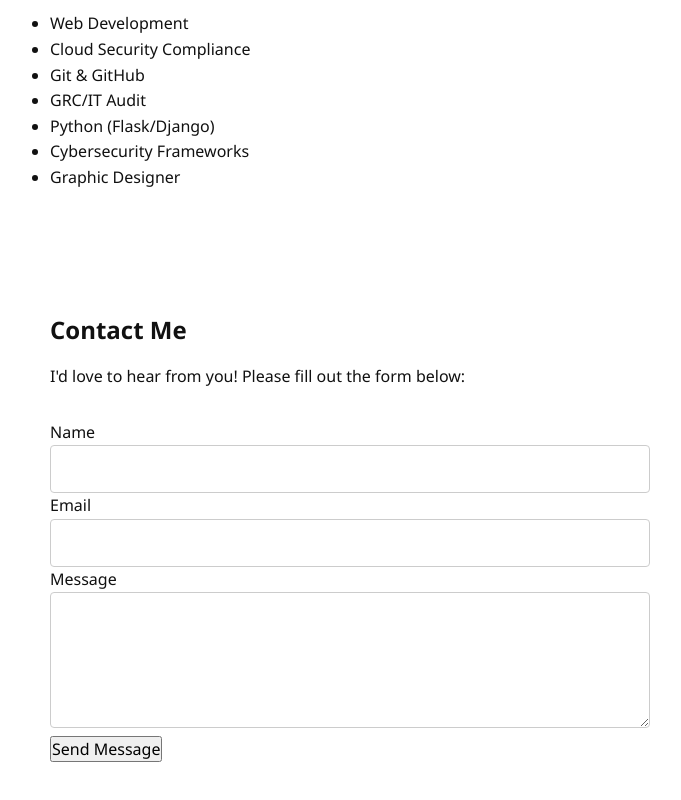
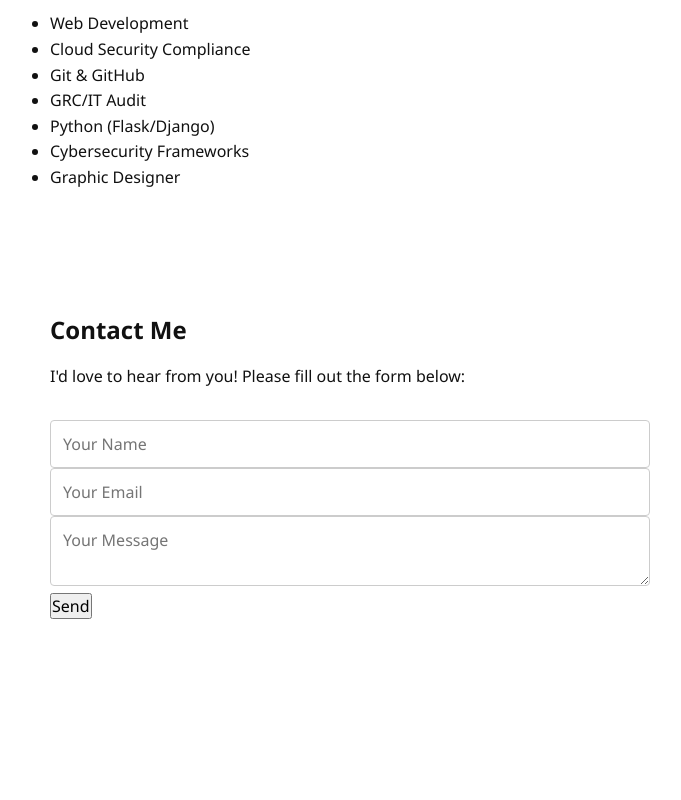
Before and after one commit to GiddyKobby/gideon-portfolio, a React (Vite) app: page / in a window 1280 px wide. Shown: the part 1632-2432 px from the top of the page, without its empty margins (60-741 px from the left). Built offline with nearby package versions, Linux system fonts and the light colour scheme.

Commit message:
Fixed Netlify form detection and redirect

```diff
--- a/index.html
+++ b/index.html
@@ -13,14 +13,14 @@
 <!-- Open Graph (Facebook, LinkedIn) -->
 <meta property="og:title" content="Gideon Osei Acheampong | Robotics & AI Portfolio" />
 <meta property="og:description" content="Explore Gideon's portfolio – showcasing projects, skills, education and experience in AI and Robotics." />
-<meta property="og:image" content="https://yourdomain.netlify.app/preview.png" />
-<meta property="og:url" content="https://yourdomain.netlify.app/" />
+<meta property="og:image" content="https://giddykobby.netlify.app/preview.png" />
+<meta property="og:url" content="https://giddykobby.netlify.app/" />
 <meta property="og:type" content="website" />
 
 <!-- Twitter Preview -->
 <meta name="twitter:title" content="Gideon Osei Acheampong | Robotics & AI Portfolio" />
 <meta name="twitter:description" content="A clean and professional portfolio in Robotics and AI." />
-<meta name="twitter:image" content="https://yourdomain.netlify.app/preview.png" />
+<meta name="twitter:image" content="https://giddykobby.netlify.app/preview.png" />
 <meta name="twitter:card" content="summary_large_image" />
 <!-- etc. -->
 
@@ -30,5 +30,13 @@
   <body>
     <div id="root"></div>
     <script type="module" src="./src/main.jsx"></script>
+
+    <!-- Netlify Form Detection -->
+<form name="contact" netlify hidden>
+  <input type="text" name="name" />
+  <input type="email" name="email" />
+  <textarea name="message"></textarea>
+</form>
+
   </body>
 </html>
--- a/src/components/Contact.jsx
+++ b/src/components/Contact.jsx
@@ -14,25 +14,15 @@ const Contact = () => {
   data-netlify="true"
   action="/thank-you.html"
 >
-          <input type="hidden" name="form-name" value="contact" />
+  <input type="hidden" name="form-name" value="contact" />
 
-          <div>
-            <label htmlFor="name">Name</label>
-            <input type="text" name="name" id="name" required />
-          </div>
+  <input type="text" name="name" placeholder="Your Name" required />
+  <input type="email" name="email" placeholder="Your Email" required />
+  <textarea name="message" placeholder="Your Message" required></textarea>
 
-          <div>
-            <label htmlFor="email">Email</label>
-            <input type="email" name="email" id="email" required />
-          </div>
+  <button type="submit">Send</button>
+</form>
 
-          <div>
-            <label htmlFor="message">Message</label>
-            <textarea name="message" id="message" rows="5" required></textarea>
-          </div>
-
-          <button type="submit">Send Message</button>
-        </form>
       </div>
     </section>
   );
```
Also changed, not shown: 3 other files (tests, documents, lock files or other folders).
